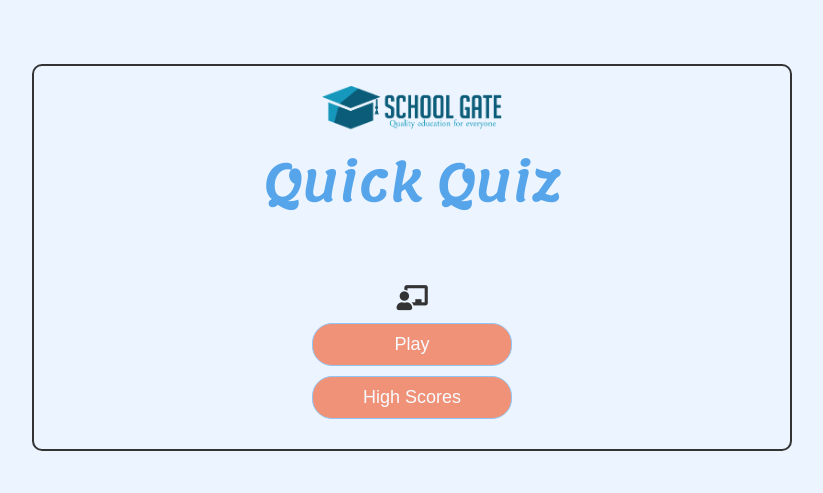
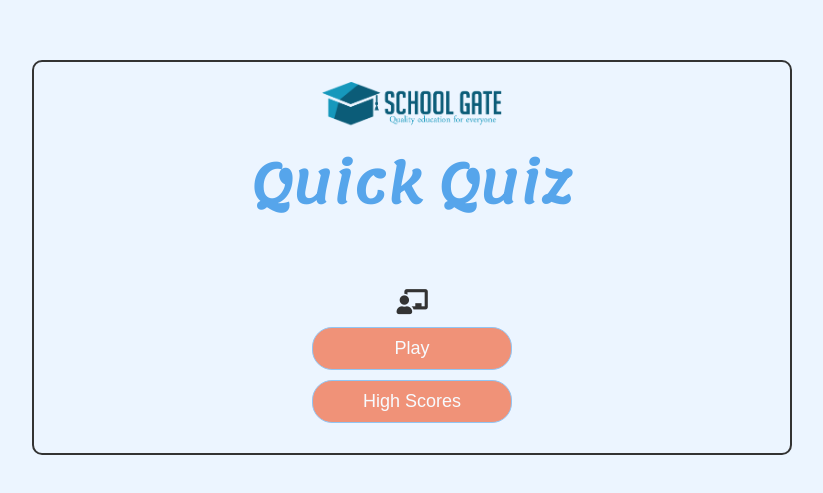
Before and after one commit to sunnepazzy123/QuizzesKid, a plain HTML site: page index.html in a window 1280 px wide. Shown: the part 143-636 px from the top of the page, without its empty margins (228-1051 px from the left). Drawn offline with nearby package versions, Linux system fonts and the light colour scheme.

Commit message:
styling cont

```diff
--- a/app.css
+++ b/app.css
@@ -137,7 +137,7 @@ input::placeholder {
 
 }
 .home-h1{
-  font-size: 50px !important;
+  /* font-size: 50px !important; */
  font-family: 'Lemonada', cursive;;
 }
 
```
